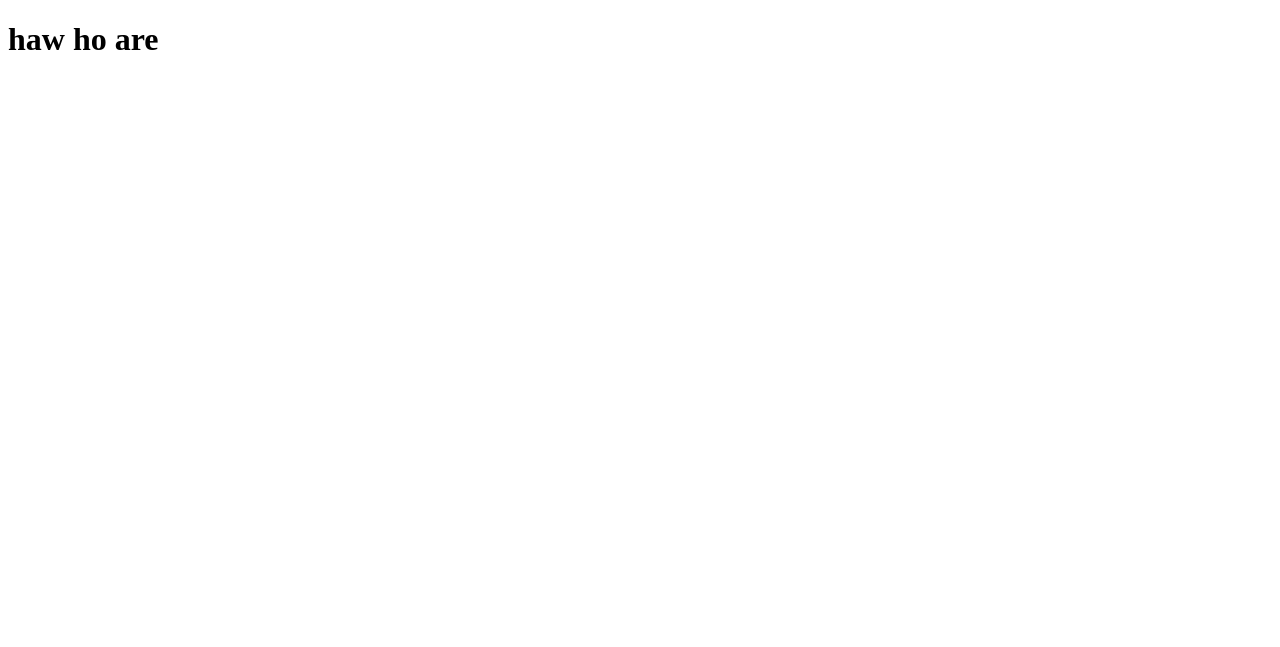
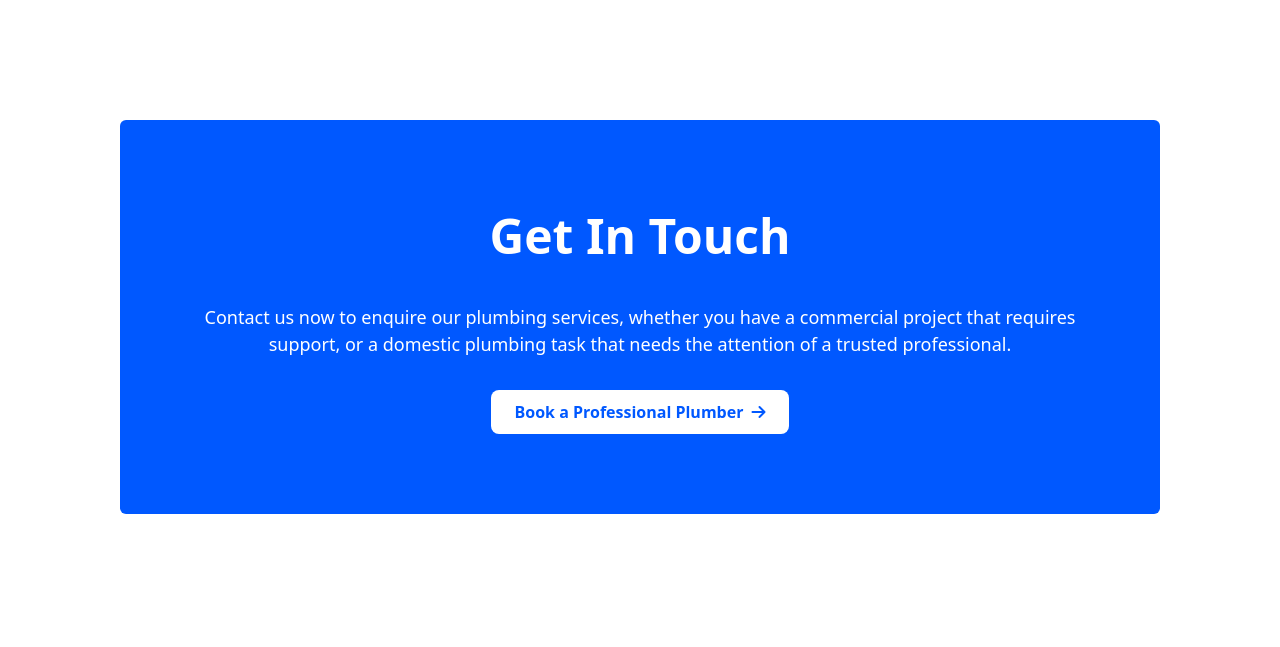
Before and after one commit to Shoriful0360/reponsive-design, a plain HTML site: page index.html in a window 1280 px wide. Drawn offline with nearby package versions, Linux system fonts and the light colour scheme.

Commit message:
added banner section

```diff
--- a/index.html
+++ b/index.html
@@ -3,9 +3,29 @@
 <head>
     <meta charset="UTF-8">
     <meta name="viewport" content="width=device-width, initial-scale=1.0">
+    <!-- daisyui and tailwind css -->
+ <link href="https://cdn.jsdelivr.net/npm/daisyui@5" rel="stylesheet" type="text/css" />
+<script src="https://cdn.jsdelivr.net/npm/@tailwindcss/browser@4"></script>
+
+<link
+  rel="stylesheet"
+  href="https://cdnjs.cloudflare.com/ajax/libs/font-awesome/6.5.0/css/all.min.css"
+/>
     <title>Document</title>
 </head>
-<body>
-    <h1>haw ho are </h1>
+<body >
+  <!--banner section -->
+  <section>
+    <div class="max-w-[1600px] mx-auto lg:h-[644px] lg:p-[120px]">
+        <div class="bg-[#0058FF] p-[80px] rounded-[6px] flex flex-col items-center space-y-8 text-white">
+            <!-- content -->
+             <h1 class="text-[48px] text-center font-bold">Get In Touch </h1>
+             <p class="text-[18px] font-[400px] text-center">Contact us now to enquire our plumbing services, whether you have a commercial project that requires support, or a domestic plumbing task that needs the attention of a trusted professional.</p>
+             <button class="px-6 py-[10px] rounded-lg bg-white text-[#0058FF] text-[16px] font-bold text-center flex gap-2 items-center">Book a Professional Plumber
+                <i class="fa-solid fa-arrow-right"></i>
+             </button>
+        </div>
+    </div>
+  </section>
 </body>
 </html>
--- /dev/null
+++ b/tailwind.config.js
@@ -0,0 +1,7 @@
+module.exports = {
+  content: ["./*.{html,js}"],
+  theme: {
+    extend: {},
+  },
+  plugins: [],
+};
```
